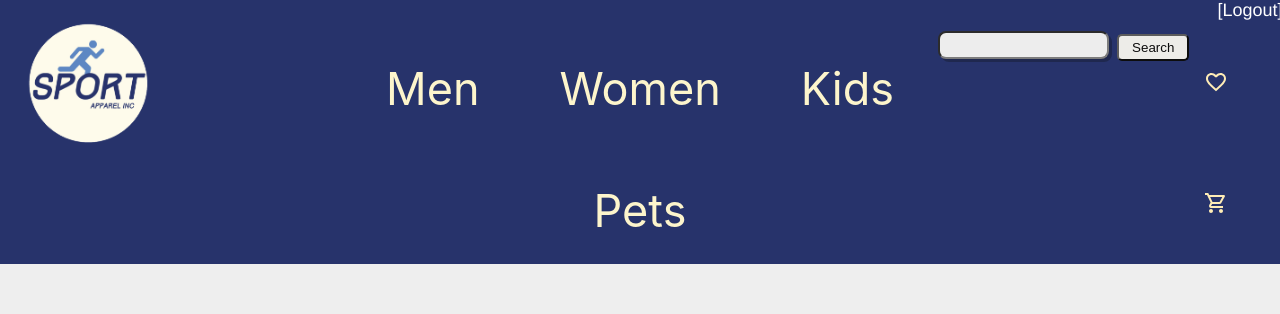
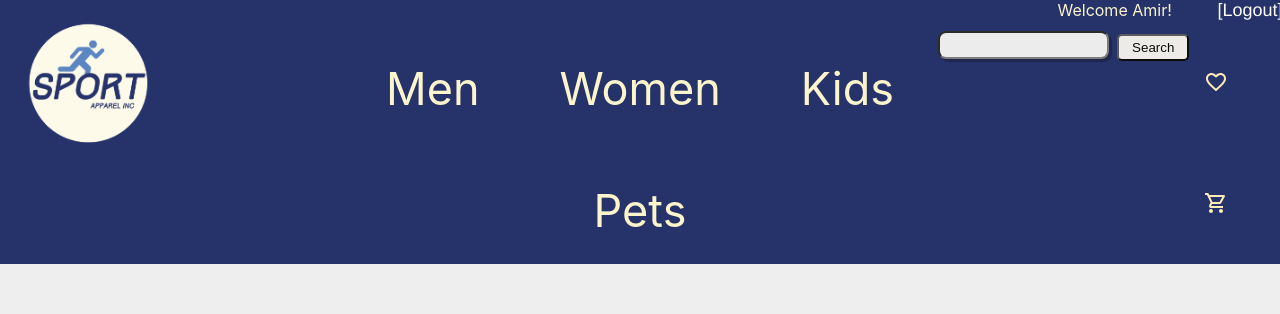
Before and after one commit to justwillj/Sports-Apparel, a React (Create React App) app: page /wishlist in a window 1280 px wide. Shown: the top 314 px of the page. Built offline with nearby package versions, Linux system fonts and the light colour scheme.

Commit message:
made navbar unsticky and set welcome message

```diff
--- a/src/components/header/Header.js
+++ b/src/components/header/Header.js
@@ -96,7 +96,7 @@ const Header = ({ user, setUser,email,setEmail,logout,addErrorLog }) => {
 
   return (
     <div style={{
-      backgroundColor: '#1C2964', position: 'sticky', top: 0, zIndex: 3, marginBottom: 5, opacity: "0.95"
+      backgroundColor: '#1C2964', top: 0, zIndex: 3, marginBottom: 5, opacity: "0.95"
     }}
     >
         <div style={{
@@ -114,7 +114,7 @@ const Header = ({ user, setUser,email,setEmail,logout,addErrorLog }) => {
         <Grid item xs={1} container justify="center" className='login-gird'>
                 {sessionStorage.getItem("email") === ""? <a className="loginButton" onClick={()=> setModalOn(true)}>[Login]</a>: (
               <div>
-                <span className='login-name'>{sessionStorage.getItem("email")}</span>
+                <span className='login-name'>Welcome Amir!</span>
                 <a className="loginButton" onClick={logoutButton}>[Logout]</a>
               </div>
             ) }
```
